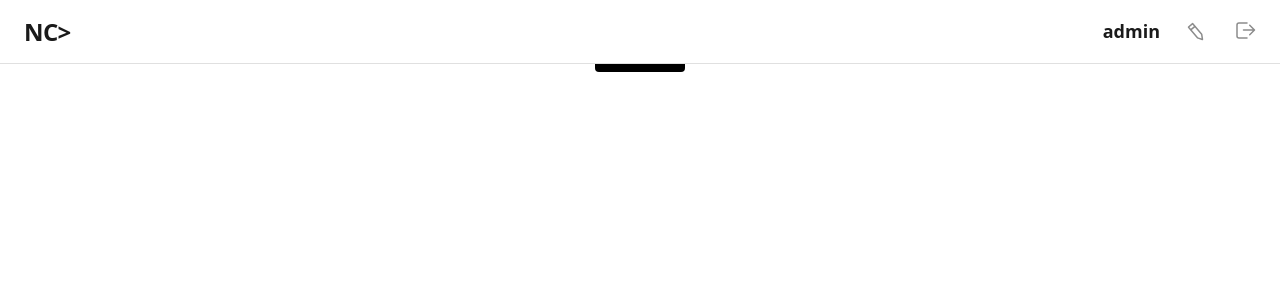
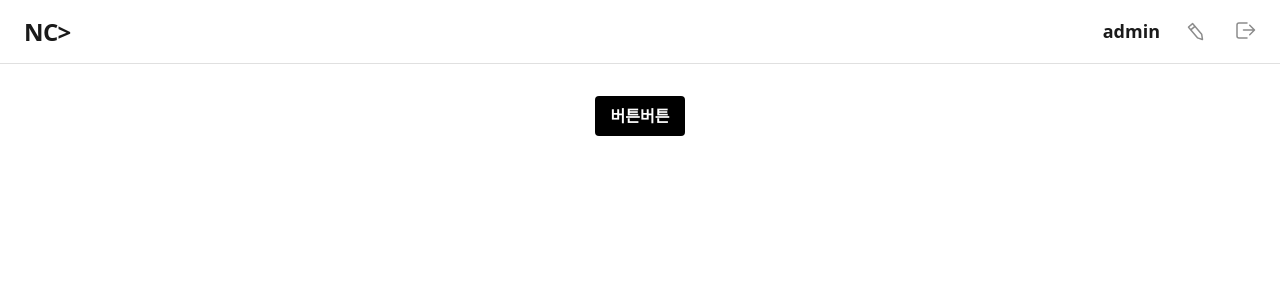
Before and after one commit to novvvv/NimdaPage, a React (Vite) app in the folder NimdaConFrontEnd/: page / in a window 1280 px wide. Shown: the top 300 px of the page. Built offline with nearby package versions, Linux system fonts and the light colour scheme; a web font is replaced by a local one.

Commit message:
fix: NavBar Fixed 고정 컨텐츠 가림 현상 수정

```diff
--- a/NimdaConFrontEnd/package.json
+++ b/NimdaConFrontEnd/package.json
@@ -23,6 +23,7 @@
     "@types/node": "^24.3.1",
     "@types/react": "^19.1.10",
     "@types/react-dom": "^19.1.7",
+    "@types/react-router-dom": "^5.3.3",
     "@vitejs/plugin-react": "^5.0.0",
     "eslint": "^9.33.0",
     "eslint-plugin-react-hooks": "^5.2.0",
--- a/NimdaConFrontEnd/src/App.tsx
+++ b/NimdaConFrontEnd/src/App.tsx
@@ -15,7 +15,7 @@ function App() {
     /* w-full : full width */
     <div className="w-full">
       <NavBar />
-      <main className="p-8">
+      <main className="pt-24 px-8 pb-8">
         <Button onClick={goToLogIn}>
         버튼버튼
       </Button>
```
Also changed, not shown: 1 other file (tests, documents, lock files or other folders).
